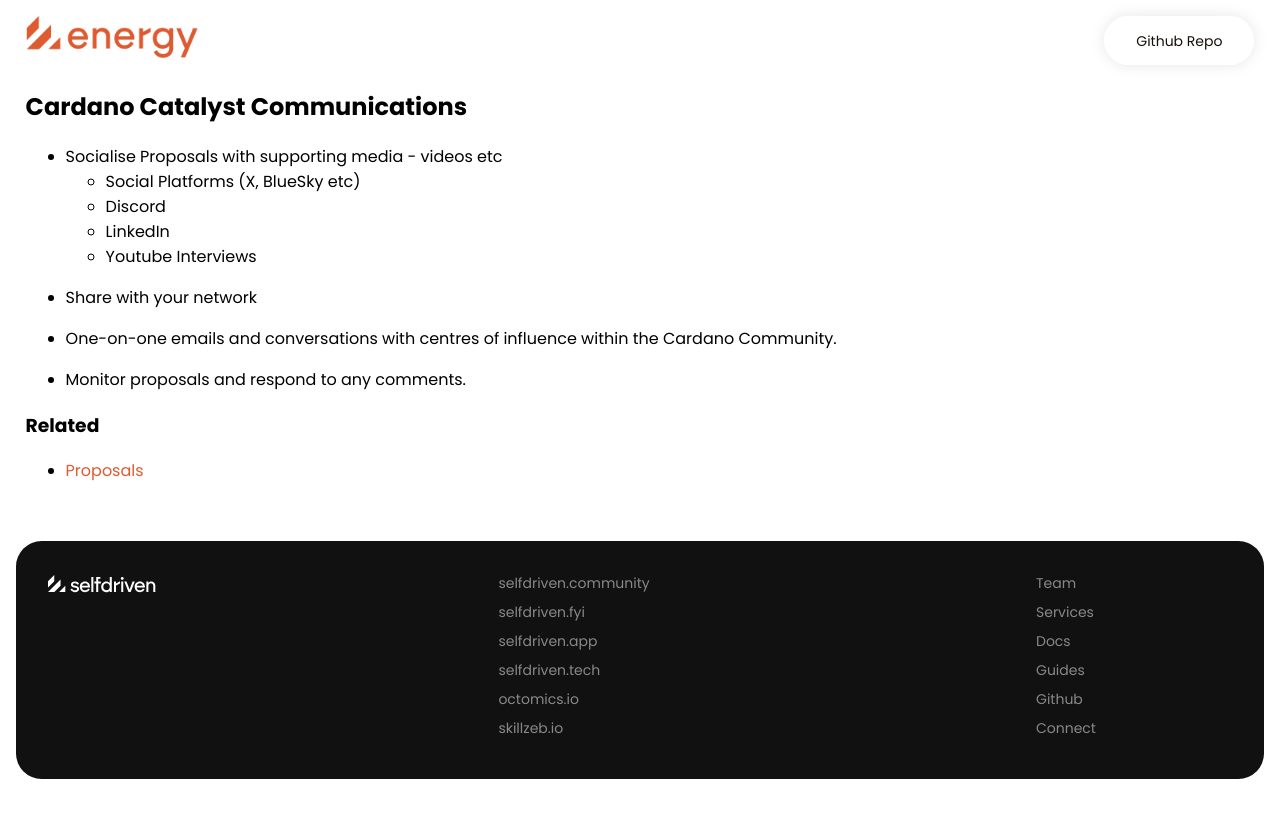
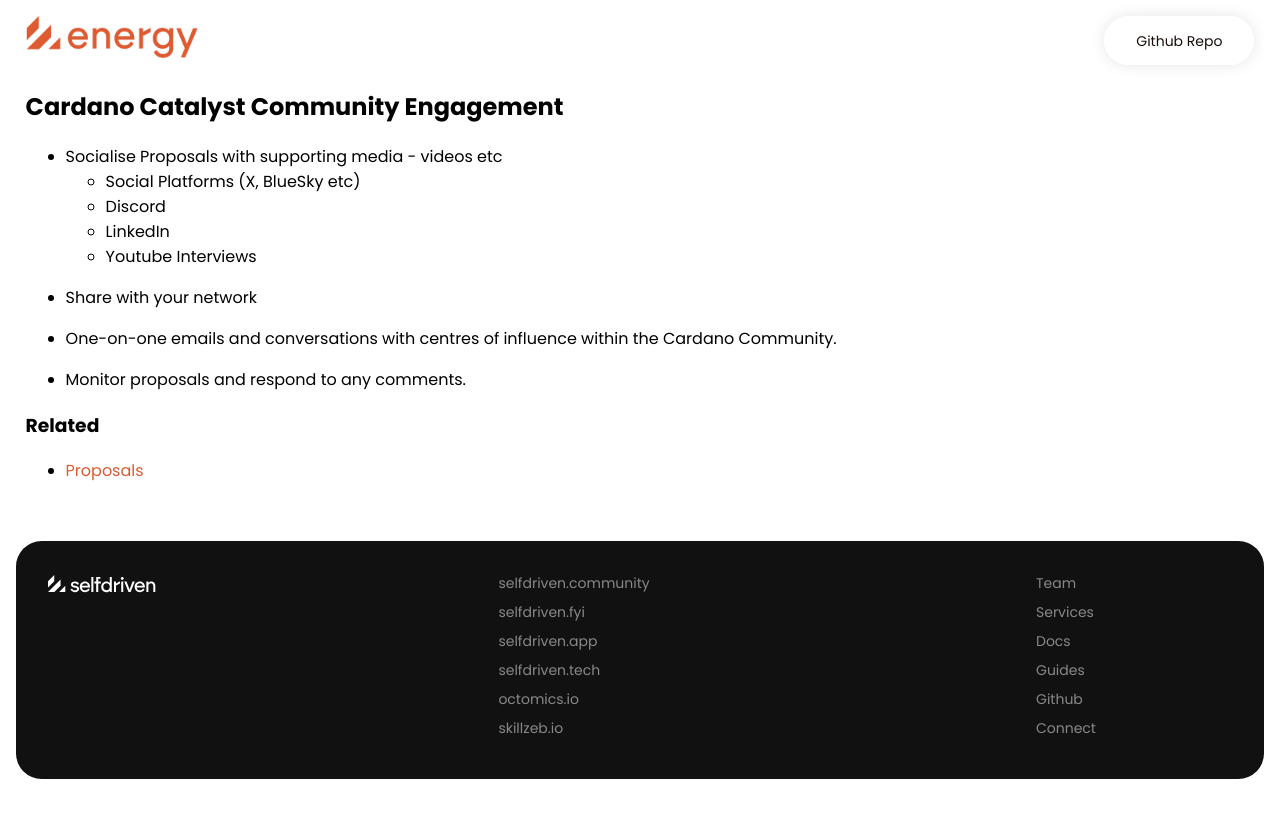
Before and after one commit to selfdriven-engagement/selfdriven-energy, a Jekyll site: the page built from docs/pages/cardano-catalyst-community-engagement.md, in a window 1280 px wide. Shown: the top 818 px of the page. Built offline with Jekyll 4.4.1, drawn with Linux system fonts in a browser that asks for light colours.

Commit message:
update for engagement

```diff
--- a/docs/pages/catalyst-communications.md
+++ b/docs/pages/cardano-catalyst-community-engagement.md
@@ -1,10 +1,10 @@
 ---
 layout: default
 title: Cardano Catalyst Communications - selfdriven Energy
-permalink: /cardano-catalyst-communications/
+permalink: /cardano-catalyst-community-engagement/
 ---
 
-## Cardano Catalyst Communications
+## Cardano Catalyst Community Engagement
 
 - Socialise Proposals with supporting media - videos etc
     - Social Platforms (X, BlueSky etc)
```
Also changed, not shown: docs/pages/cardano-catalyst.md (renamed from docs/pages/catalyst.md).
